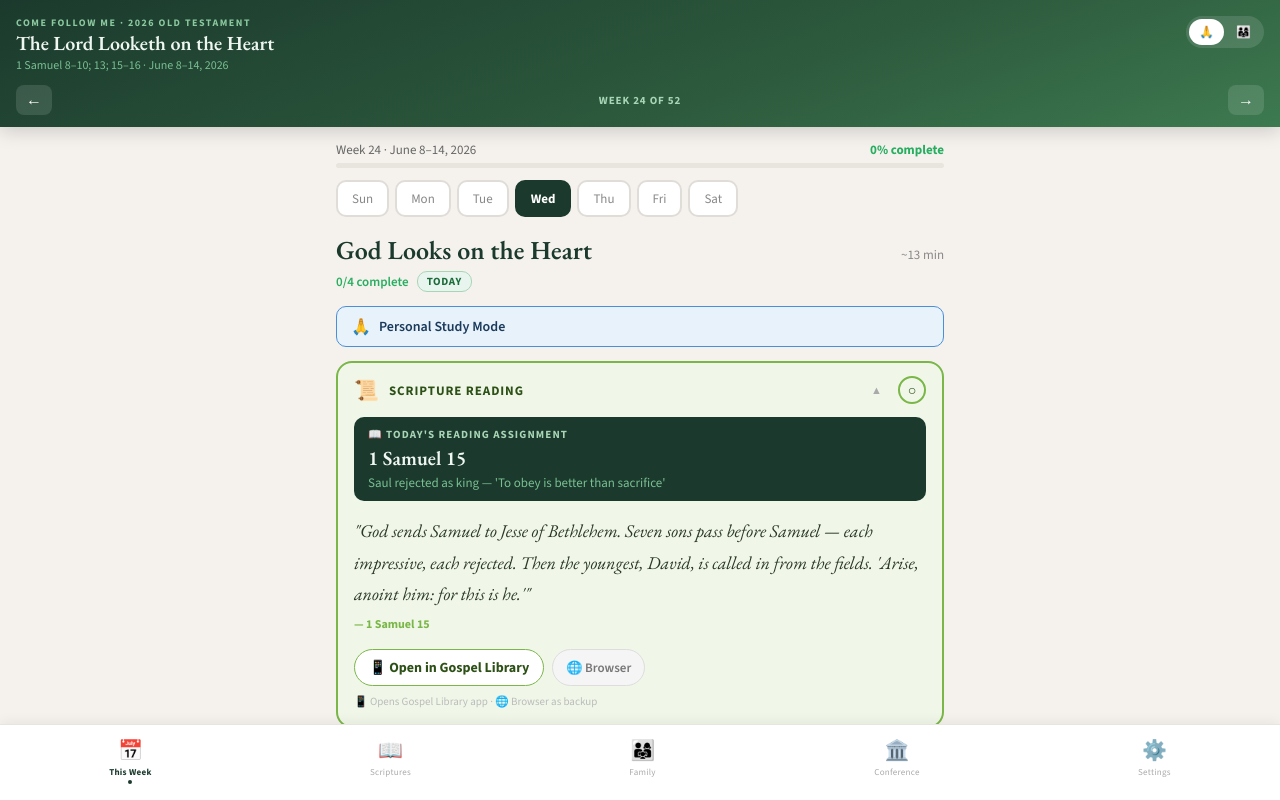
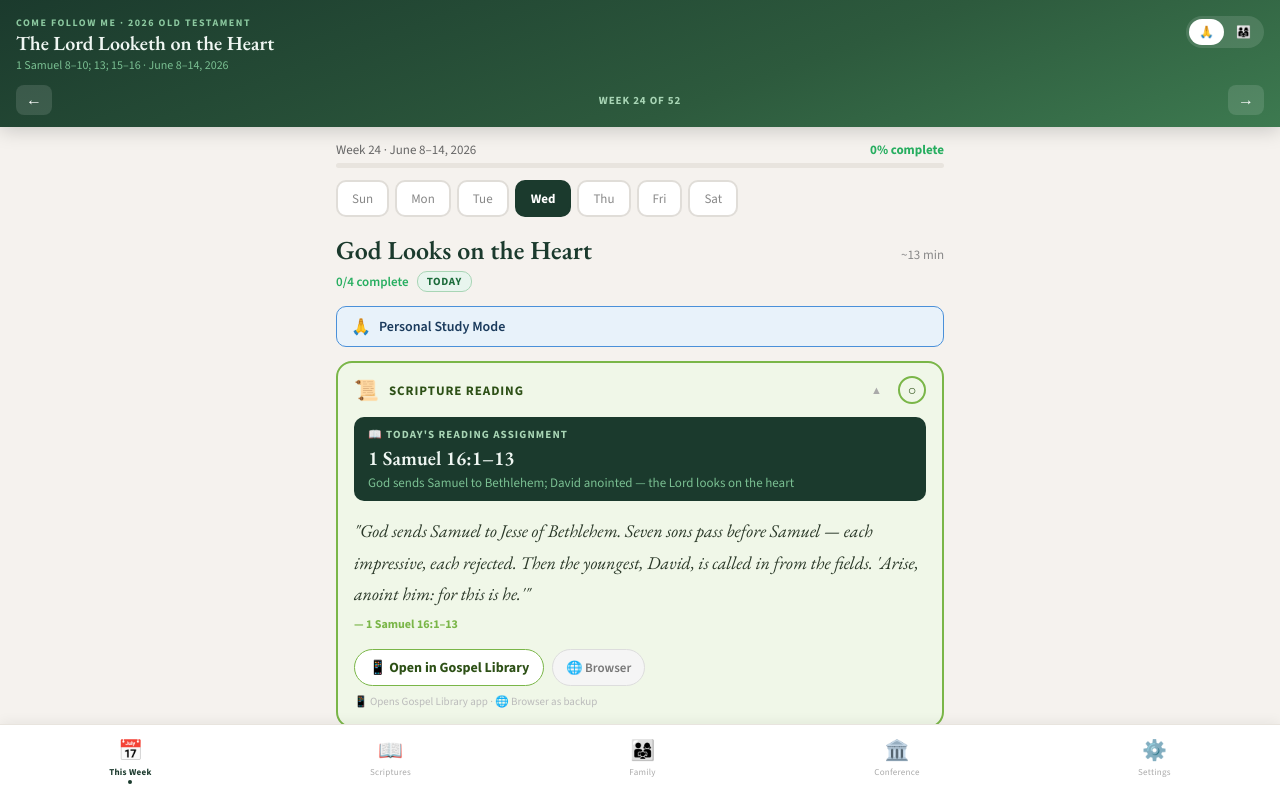
Before and after one commit to mbennett76/come-follow-me-app, a React (Vite) app: page / in a window 1280 px wide. Shown: the top 800 px of the page. Built offline with nearby package versions, Linux system fonts and the light colour scheme.

Commit message:
Fix daily reading alignment

```diff
--- a/src/data/weekData.js
+++ b/src/data/weekData.js
@@ -169,12 +169,12 @@
       ] },
     { day: 2, label: "Tuesday", shortLabel: "Tue", title: "To Obey Is Better Than Sacrifice", timeEst: "12 min",
       content: [
-        { type: "scripture", icon: "📜", label: "Scripture Reading", reference: "1 Samuel 10; 13",
-          dailyRef: "1 Samuel 10; 13",
-          dailySummary: "Saul anointed and proclaimed king; his first act of disobedience",
+        { type: "scripture", icon: "📜", label: "Scripture Reading", reference: "1 Samuel 13; 15",
+          dailyRef: "1 Samuel 13; 15",
+          dailySummary: "Saul disobeys twice — 'To obey is better than sacrifice'",
           text: "Saul disobeys God's commandments twice — first by offering sacrifice himself, then by sparing King Agag and the best animals. Samuel delivers one of scripture's great rebukes: 'To obey is better than sacrifice.'",
-          url: "gospellibrary://content/scriptures/ot/1-sam/10",
-          webUrl: "https://www.churchofjesuschrist.org/study/scriptures/ot/1-sam/10?lang=eng" },
+          url: "gospellibrary://content/scriptures/ot/1-sam/13",
+          webUrl: "https://www.churchofjesuschrist.org/study/scriptures/ot/1-sam/13?lang=eng" },
         { type: "insight", icon: "💡", label: "Study Insight",
           text: "'To obey is better than sacrifice, and to hearken than the fat of rams' (15:22). Saul performed religious rituals while ignoring God's actual instructions. It is possible to be very religious on the outside while being disobedient at the core. Samuel's words cut through the performance to the heart of the matter." },
         { type: "podcast", icon: "🎙️", label: "Follow Him Podcast",
@@ -190,12 +190,12 @@
       ] },
     { day: 3, label: "Wednesday", shortLabel: "Wed", title: "God Looks on the Heart", timeEst: "13 min",
       content: [
-        { type: "scripture", icon: "📜", label: "Scripture Reading", reference: "1 Samuel 15",
-          dailyRef: "1 Samuel 15",
-          dailySummary: "Saul rejected as king — 'To obey is better than sacrifice'",
+        { type: "scripture", icon: "📜", label: "Scripture Reading", reference: "1 Samuel 16:1–13",
+          dailyRef: "1 Samuel 16:1–13",
+          dailySummary: "God sends Samuel to Bethlehem; David anointed — the Lord looks on the heart",
           text: "God sends Samuel to Jesse of Bethlehem. Seven sons pass before Samuel — each impressive, each rejected. Then the youngest, David, is called in from the fields. 'Arise, anoint him: for this is he.'",
-          url: "gospellibrary://content/scriptures/ot/1-sam/15",
-          webUrl: "https://www.churchofjesuschrist.org/study/scriptures/ot/1-sam/15?lang=eng" },
+          url: "gospellibrary://content/scriptures/ot/1-sam/16",
+          webUrl: "https://www.churchofjesuschrist.org/study/scriptures/ot/1-sam/16?lang=eng" },
         { type: "insight", icon: "💡", label: "Study Insight",
           text: "Seven sons — all more impressive than David by every human measure. Yet God rejected each one. The word 'heart' in Hebrew (lev) means more than emotion; it's the seat of will, character, and loyalty. God was looking for someone whose deepest allegiance belonged to Him. David was out tending sheep — faithful in small things, unseen by anyone important." },
         { type: "conference", icon: "🏛️", label: "General Conference",
@@ -210,12 +210,12 @@
       ] },
     { day: 4, label: "Thursday", shortLabel: "Thu", title: "A Man After God's Own Heart", timeEst: "11 min",
       content: [
-        { type: "scripture", icon: "📜", label: "Scripture Reading", reference: "1 Samuel 16:1–13",
-          dailyRef: "1 Samuel 16:1–13",
-          dailySummary: "David anointed king — God looks on the heart, not outward appearance",
+        { type: "scripture", icon: "📜", label: "Scripture Reading", reference: "1 Samuel 10",
+          dailyRef: "1 Samuel 10",
+          dailySummary: "Saul publicly chosen and proclaimed king before all Israel",
           text: "The Lord hath sought him a man after his own heart, and the Lord hath commanded him to be captain over his people.",
-          url: "gospellibrary://content/scriptures/ot/1-sam/16",
-          webUrl: "https://www.churchofjesuschrist.org/study/scriptures/ot/1-sam/16?lang=eng" },
+          url: "gospellibrary://content/scriptures/ot/1-sam/10",
+          webUrl: "https://www.churchofjesuschrist.org/study/scriptures/ot/1-sam/10?lang=eng" },
         { type: "conference", icon: "🏛️", label: "General Conference",
           title: "Let God Prevail", speaker: "President Russell M. Nelson",
           conference: "October 2020 General Conference",
@@ -231,12 +231,12 @@
       ] },
     { day: 5, label: "Friday", shortLabel: "Fri", title: "Anointed in Secret", timeEst: "10 min",
       content: [
-        { type: "scripture", icon: "📜", label: "Scripture Reading", reference: "1 Samuel 16:14–23",
-          dailyRef: "1 Samuel 16:14–23",
-          dailySummary: "David enters Saul's service; the Spirit of the Lord departs from Saul",
+        { type: "scripture", icon: "📜", label: "Scripture Reading", reference: "1 Samuel 16:11–23",
+          dailyRef: "1 Samuel 16:11–23",
+          dailySummary: "David anointed from among his brothers; enters Saul's service as a musician",
           text: "Samuel said unto Jesse, Are here all thy children? And he said, There remaineth yet the youngest, and, behold, he keepeth the sheep... And Samuel took the horn of oil, and anointed him in the midst of his brethren: and the Spirit of the Lord came upon David from that day forward.",
           url: "gospellibrary://content/scriptures/ot/1-sam/16.11#p11",
-          webUrl: "https://www.churchofjesuschrist.org/study/scriptures/ot/1-sam/16?lang=eng&id=p14#p14" },
+          webUrl: "https://www.churchofjesuschrist.org/study/scriptures/ot/1-sam/16?lang=eng&id=p11#p11" },
         { type: "insight", icon: "💡", label: "Study Insight",
           text: "David was anointed king years before he sat on the throne. Between anointing and fulfillment came Goliath, Saul's jealousy, the wilderness, and deep suffering. Our own covenants and callings often work the same way — we are set apart for something long before it is realized. The waiting is not wasted; it is preparation." },
         { type: "conference", icon: "🏛️", label: "General Conference",
```
Also changed, not shown: 3 other files (tests, documents, lock files or other folders).
